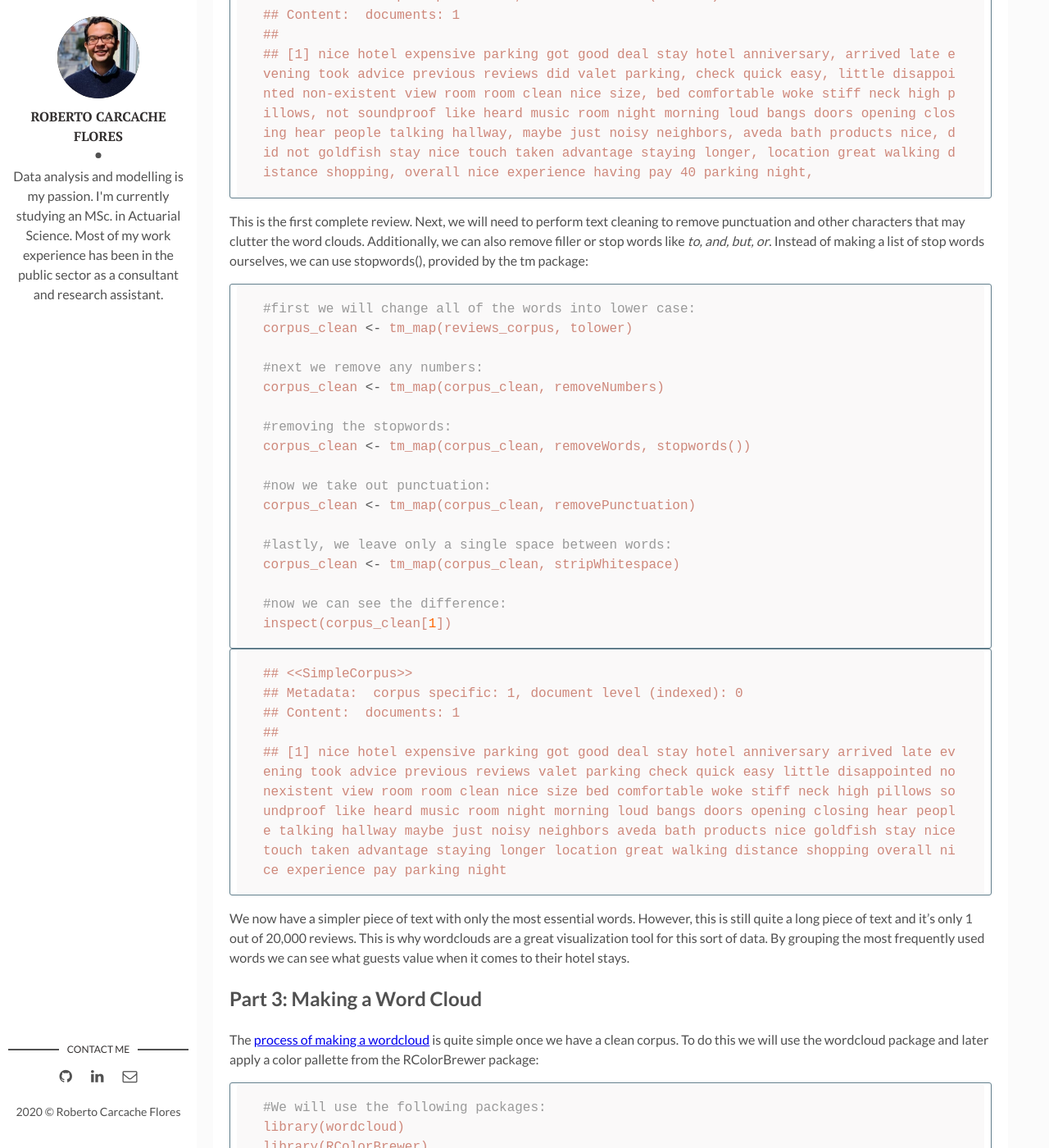
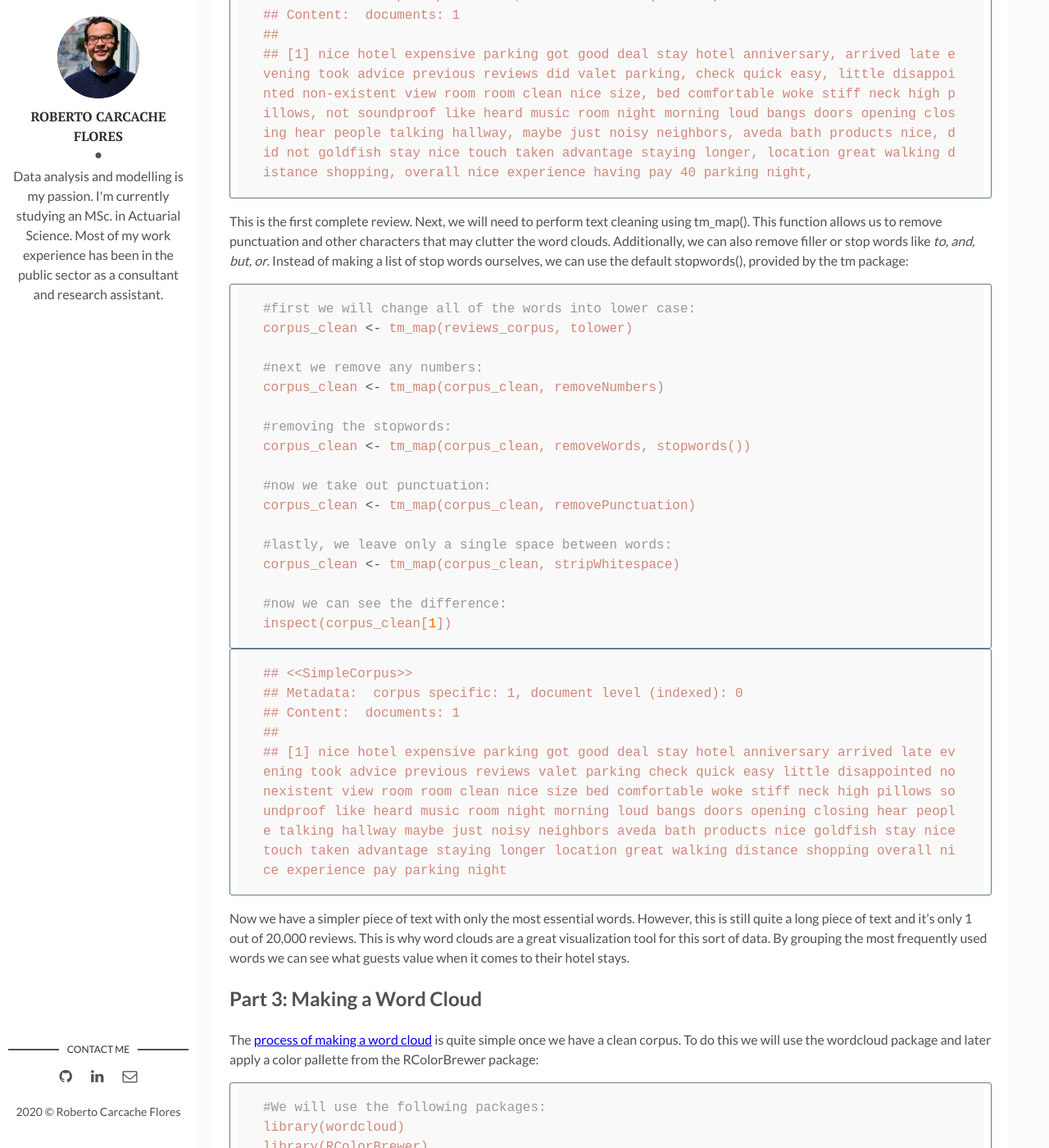
Before and after one commit to rcarcacheflores/Research, a Jekyll site: the page built from _posts/2020-10-22-post7.md, in a window 1280 px wide and 1400 px high, scrolled down 3221 px. Shown: the whole window at 82% size. Built offline with Jekyll 4.4.1, drawn with Linux system fonts in a browser that asks for light colours; some of the changed text lies outside the part shown.

Commit message:
Update 2020-10-22-post7.md

````diff
--- a/_posts/2020-10-22-post7.md
+++ b/_posts/2020-10-22-post7.md
@@ -122,10 +122,10 @@
     ## [1] nice hotel expensive parking got good deal stay hotel anniversary, arrived late evening took advice previous reviews did valet parking, check quick easy, little disappointed non-existent view room room clean nice size, bed comfortable woke stiff neck high pillows, not soundproof like heard music room night morning loud bangs doors opening closing hear people talking hallway, maybe just noisy neighbors, aveda bath products nice, did not goldfish stay nice touch taken advantage staying longer, location great walking distance shopping, overall nice experience having pay 40 parking night,
 
 This is the first complete review. Next, we will need to perform text cleaning
-to remove punctuation and other characters that may clutter the word clouds.
-Additionally, we can also remove filler or
+using tm_map(). This function allows us to remove punctuation and other characters
+that may clutter the word clouds. Additionally, we can also remove filler or
 stop words like *to, and, but, or*. Instead of making a list of stop
-words ourselves, we can use stopwords(), provided by the tm package:
+words ourselves, we can use the default stopwords(), provided by the tm package:
 
 ``` r
 #first we will change all of the words into lower case:
@@ -153,9 +153,9 @@
     ##
     ## [1] nice hotel expensive parking got good deal stay hotel anniversary arrived late evening took advice previous reviews valet parking check quick easy little disappointed nonexistent view room room clean nice size bed comfortable woke stiff neck high pillows soundproof like heard music room night morning loud bangs doors opening closing hear people talking hallway maybe just noisy neighbors aveda bath products nice goldfish stay nice touch taken advantage staying longer location great walking distance shopping overall nice experience pay parking night
 
-We now have a simpler piece of text with only the most essential words.
+Now we have a simpler piece of text with only the most essential words.
 However, this is still quite a long piece of text and it’s only 1 out of
-20,000 reviews. This is why wordclouds are a great visualization tool
+20,000 reviews. This is why word clouds are a great visualization tool
 for this sort of data. By grouping the most frequently used words we can
 see what guests value when it comes to their hotel stays.
 
@@ -163,7 +163,7 @@
 ---------------------------
 
 The [process of making a
-wordcloud](https://towardsdatascience.com/create-a-word-cloud-with-r-bde3e7422e8a)
+word cloud](https://towardsdatascience.com/create-a-word-cloud-with-r-bde3e7422e8a)
 is quite simple once we have a clean corpus. To do this we will use the
 wordcloud package and later apply a color pallette from the RColorBrewer
 package:
@@ -173,7 +173,7 @@
 library(wordcloud)
 library(RColorBrewer)
 
-#Now we can generate a basic wordcloud using the corpus_clean object,
+#Now we can generate a basic word cloud using the corpus_clean object,
 #min.freq is the minimum frequency we want to present
 #by setting it to 1 we want to count all the words
 #max.words will limit the words presented to 200
@@ -186,7 +186,7 @@
 
 
 Unsuprisingly, the most frequent word in the reviews is hotel, followed
-by room. Note how the default wordcloud puts all the words in black. We
+by room. Note how the default word cloud puts all the words in black. We
 can improve this by adding color and manually removing a few words we
 are not interested in, like *hotel, good, great, excellent, just,
 place*, etc. This is a subjective decision but I want to focus on
@@ -201,8 +201,8 @@
                             "night","beautiful","day",
                             "nice","best","really","got"))
 
-#now we make a new wordcloud, with the same limits
-#we will also add a color pallet from RColorBrewer
+#now we make a new word cloud, with the same limits
+#we will also add a categorical color pallet from RColorBrewer
 #and adjust the placement of words with rot.per:
 set.seed(345)
 wordcloud(corpus2, min.freq = 1,max.words=200,
@@ -212,9 +212,7 @@
 
 ![cloud 2]({{site.baseurl}}/assets/img/post7_p3.png)
 
-That is much more helpful! The [Dark2 color
-pallete](https://www.datanovia.com/en/blog/the-a-z-of-rcolorbrewer-palette/)
-we selected is good for categorical data. **We can see from our cloud
+That is much more helpful! **We can see from our word cloud
 that hotel reviews center on the room, followed by staff and then
 features like food, location, beach, service, breakfast and cleanliness**.
 The words in light green, on the fringes, are those least frequently
````
Also changed, not shown: other parts of _posts/2020-10-22-post7.md (+1 -1 lines).
